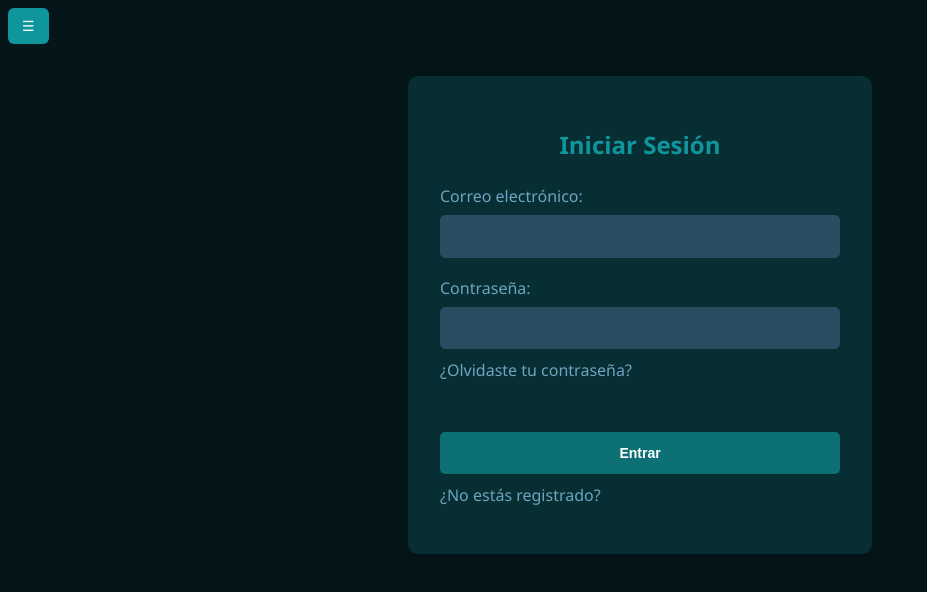
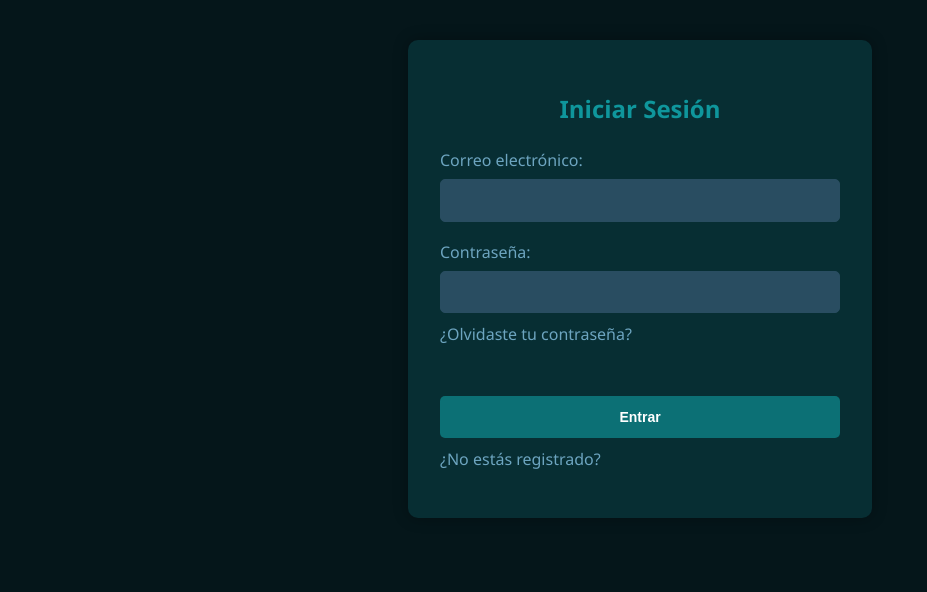
Before and after one commit to Mahia07/Proyecto-Final-Enyoi, a React (Vite) app in the folder Frontend/react/: page /Login in a window 1280 px wide. Shown: the top 592 px of the page, without its empty margins (0-927 px from the left). Built offline with nearby package versions, Linux system fonts and the light colour scheme.

Commit message:
Codigo corregido

```diff
--- a/Frontend/react/src/Components/Login/Login.jsx
+++ b/Frontend/react/src/Components/Login/Login.jsx
@@ -36,9 +36,6 @@ const LoginForm = () => {
 
   return (
     <>
-    <button id="menuToggle" className="hamburger">
-  ☰
-</button>
 
     <div className="formContainer">
       <form onSubmit={handleSubmit} className="form">
```
